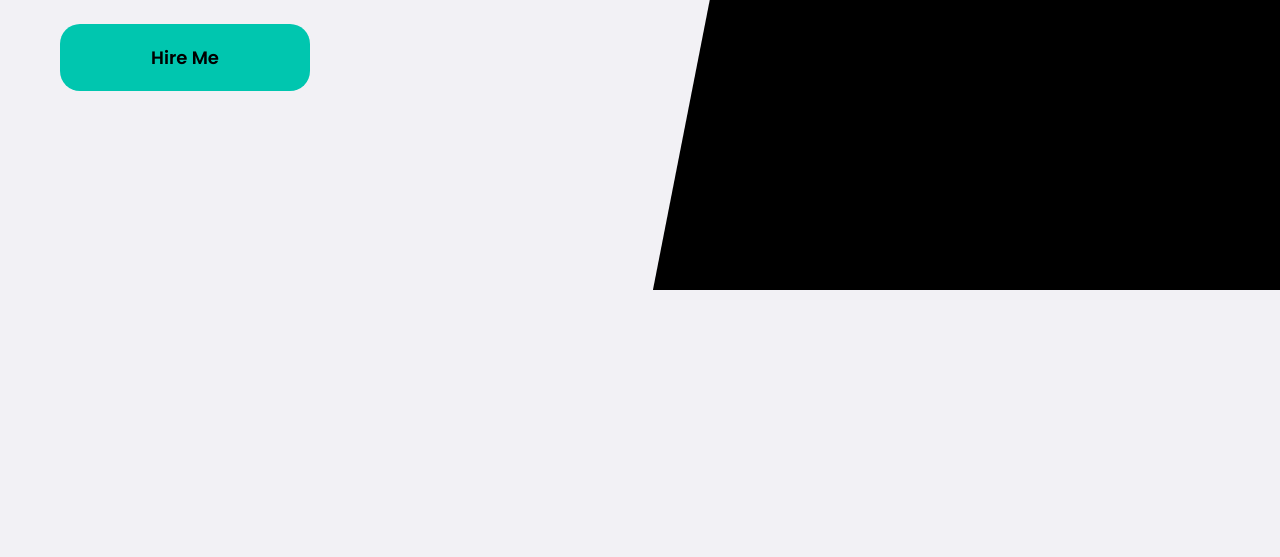
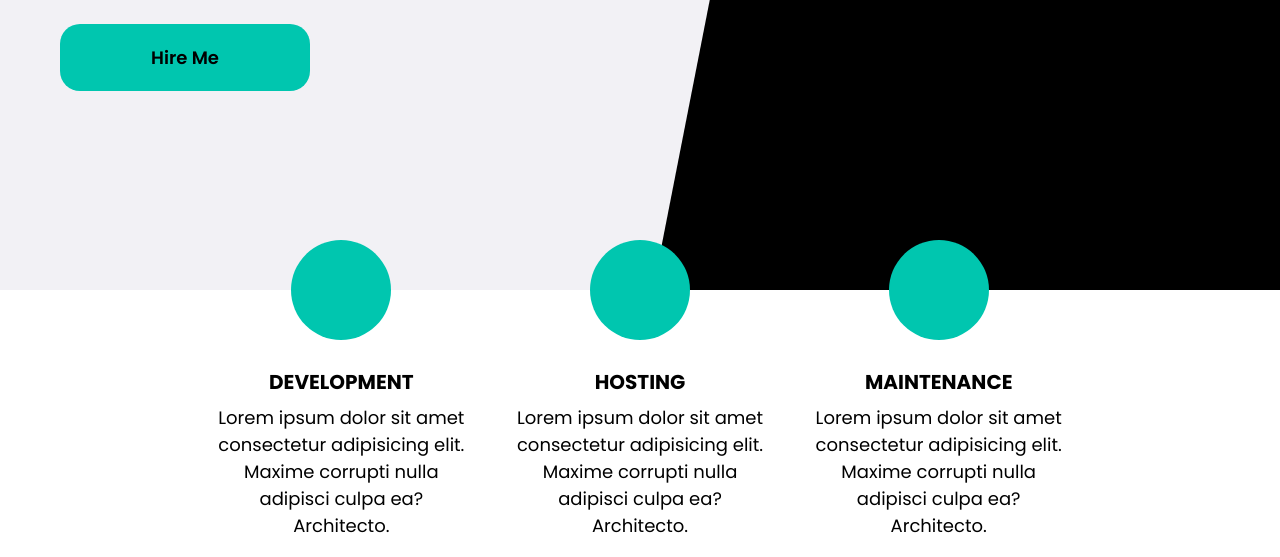
Before and after one commit to K-Ds/My-BRAND-David, a PHP site: page / in a window 1280 px wide. Shown: the part 510-1067 px from the top of the page. Before the commit the page ends 800 px from the top, so only its background shows below. Run offline with PHP 8.4, Linux system fonts and the light colour scheme; some libraries are stand-ins or nearby versions.

Commit message:
Addition of service cards

```diff
--- a/UI/css/styles.css
+++ b/UI/css/styles.css
@@ -72,7 +72,7 @@ p {
 @media screen and (min-width:768px) {
     .container {
         margin: 0 3rem;
-        max-width: 1020px;
+        max-width: 1140px;
     }
 }
 
@@ -130,6 +130,23 @@ a {
     background: var(--color-accent);
 }
 
+/* -------- Grid ----------- */
+.grid {
+    display: grid;
+}
+
+@media screen and (min-width:768px) {
+    .grid--1x2 {
+        grid-template-columns: 1fr 1fr;
+    }
+
+    .grid--1x3 {
+        grid-template-columns: 1fr 1fr 1fr;
+    }
+}
+
+
+
 /* -------background container----- */
 .poly-bg {
     background: var(--color-primary);
@@ -138,8 +155,6 @@ a {
 
 @media screen and (min-width:768px) {
     .bg-container {
-        display: grid;
-        grid-template-columns: 1fr 1fr;
         background: var(--color-secondary);
         height: 100vh;
     }
@@ -250,7 +265,6 @@ a {
 }
 
 .hero__data {
-    display: grid;
     gap: 2rem 0;
     vertical-align: middle;
 }
@@ -288,3 +302,49 @@ a {
         justify-self: start;
     }
 }
+
+
+/* ---------- About Me --------------- */
+.section-about {
+    position: relative;
+}
+
+.services {
+    display: flex;
+    align-items: center;
+    justify-content: center;
+    width: 70vw;
+    margin: 0 auto;
+    color: var(--color-primary);
+    text-align: center;
+    position: absolute;
+    top: -5rem;
+    left: 50%;
+    transform: translateX(-50%);
+}
+
+.service__card {
+    width: 40rem;
+    margin: 0 2rem;
+}
+
+.service__icon-container {
+    width: 10rem;
+    height: 10rem;
+    background-color: var(--color-accent);
+}
+
+.service__icon {
+    width: 8rem;
+    height: 8rem;
+}
+
+.service__icon {
+    width: 6rem;
+    height: 6rem;
+}
+
+.service__heading {
+    font-size: 2rem;
+    margin-top: 3rem;
+}
--- a/UI/index.html
+++ b/UI/index.html
@@ -16,7 +16,7 @@
     <title>Home</title>
   </head>
   <body>
-    <div class="bg-container">
+    <div class="grid grid--1x2 bg-container">
       <div class="left-half">
         <nav class="container">
           <div class="nav">
@@ -68,7 +68,7 @@
 
         <section class="section section-hero">
           <div class="hero container">
-            <div class="hero__data">
+            <div class="grid hero__data">
               <header class="hero__header">
                 <h1 class="hero__heading">Web Developer</h1>
                 <h2 class="hero__sub-heading">
@@ -87,6 +87,59 @@
       </div>
       <div class="poly-bg"></div>
     </div>
+
+    <section class="section section-about">
+      <div class="container services">
+        <div class="service__card">
+          <span class="icon-container service__icon-container"
+            ><span
+              class="iconify icon service__icon gears"
+              data-icon="et:gears"
+            ></span
+          ></span>
+
+          <h2 class="service__heading">DEVELOPMENT</h2>
+
+          <p class="service__description">
+            Lorem ipsum dolor sit amet consectetur adipisicing elit. Maxime
+            corrupti nulla adipisci culpa ea? Architecto.
+          </p>
+        </div>
+
+        <div class="service__card">
+          <span class="icon-container service__icon-container"
+            ><span
+              class="iconify icon service__icon"
+              data-icon="ant-design:cloud-server-outlined"
+            ></span
+          ></span>
+
+          <h2 class="service__heading">HOSTING</h2>
+
+          <p class="service__description">
+            Lorem ipsum dolor sit amet consectetur adipisicing elit. Maxime
+            corrupti nulla adipisci culpa ea? Architecto.
+          </p>
+        </div>
+
+        <div class="service__card">
+          <span class="icon-container service__icon-container"
+            ><span
+              class="iconify icon service__icon"
+              data-icon="wpf:maintenance"
+            ></span
+          ></span>
+
+          <h2 class="service__heading">MAINTENANCE</h2>
+
+          <p class="service__description">
+            Lorem ipsum dolor sit amet consectetur adipisicing elit. Maxime
+            corrupti nulla adipisci culpa ea? Architecto.
+          </p>
+        </div>
+      </div>
+    </section>
+
     <script src="main.js"></script>
   </body>
 </html>
```
